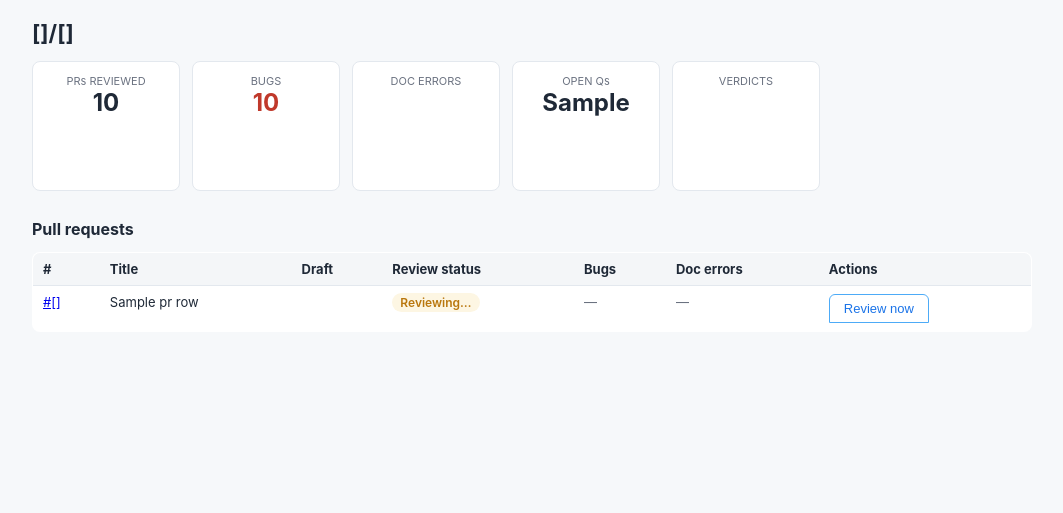
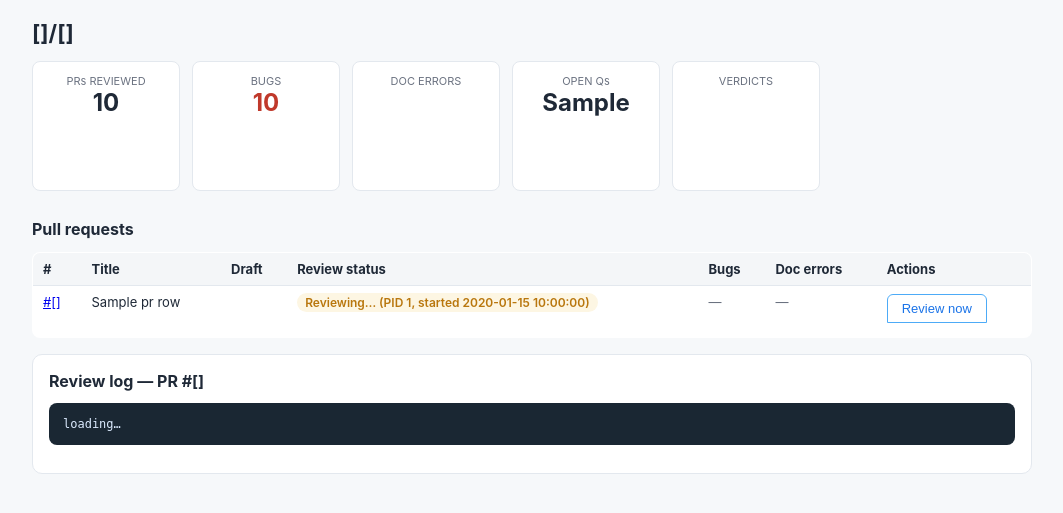
Before and after one commit to letruong272/deepseek-harness-pr-review, a FastAPI app: template web/templates/repo.html in a window 1280 px wide. Shown: the part 40-553 px from the top of the page, without its empty margins (108-1171 px from the left). Run offline with FastAPI, Linux system fonts and the light colour scheme; the template is opened without the code that fills it: most values are stand-ins (such as "Sample title", 1, 10 or a date in 2020).

Commit message:
feat: review status + live log viewer in UI

```diff
--- a/web/metrics.py
+++ b/web/metrics.py
@@ -214,10 +214,13 @@
                 "unavailable": unavailable,
             })
         elif d.exists():
+            info = review_process_info(d)
             rows.append({
                 "pr": n, "title": p.get("title", ""),
                 "draft": bool(p.get("draft")),
                 "status": "reviewing", "rounds": None,
+                "pid": info["pid"] if info else None,
+                "started_at": info["started_at"] if info else None,
                 "bugs": None, "doc_errors": None,
                 "unavailable": unavailable,
             })
@@ -249,3 +252,33 @@
 
     rows.sort(key=lambda r: r["pr"], reverse=True)
     return rows
+
+
+def review_process_info(session_dir: Path) -> dict | None:
+    """PID + started_at of a running review, or None if not running/stale.
+
+    Reads session_dir/review.lock (JSON {pid, started_at}); lock without a
+    live PID is treated as stale (not running).
+    """
+    lock = session_dir / "review.lock"
+    if not lock.exists():
+        return None
+    try:
+        import json as _json
+
+        meta = _json.loads(lock.read_text())
+        pid = int(meta.get("pid", 0))
+        started_at = meta.get("started_at", "")
+    except (ValueError, OSError, _json.JSONDecodeError):
+        return None
+    if pid <= 0:
+        return None
+    try:
+        import os as _os
+
+        _os.kill(pid, 0)
+    except ProcessLookupError:
+        return None
+    except PermissionError:
+        pass
+    return {"pid": pid, "started_at": started_at}
--- a/web/server.py
+++ b/web/server.py
@@ -1,6 +1,7 @@
 """FastAPI app: PR review dashboard + repo auto/manual config management."""
 import json
 import os
+import time
 from pathlib import Path
 
 from fastapi import FastAPI, HTTPException, Request
@@ -197,6 +198,71 @@
     return session_root / owner / repo / f"pr-{n}" / "review.lock"
 
 
+def _write_review_lock(lock: Path) -> None:
+    """Atomically create the review lock with pid + started_at metadata."""
+    data = json.dumps({"pid": os.getpid(),
+                       "started_at": time.strftime("%Y-%m-%dT%H:%M:%S")})
+    fd = os.open(lock, os.O_CREAT | os.O_EXCL | os.O_WRONLY)
+    try:
+        os.write(fd, data.encode())
+    finally:
+        os.close(fd)
+
+
+def review_status(session_root: Path, owner: str, repo: str, n: int) -> dict:
+    """Lock metadata if the review process is alive; stale flag if PID dead."""
+    lock = _review_lock_path(session_root, owner, repo, n)
+    if not lock.exists():
+        return {"running": False, "stale": False}
+    try:
+        meta = json.loads(lock.read_text())
+        pid = int(meta.get("pid", 0))
+    except (json.JSONDecodeError, OSError, ValueError):
+        pid = 0
+    if pid > 0 and _pid_alive(pid):
+        started_at = meta.get("started_at", "")
+        elapsed = None
+        try:
+            from datetime import datetime
+
+            started = datetime.strptime(started_at, "%Y-%m-%dT%H:%M:%S")
+            elapsed = int((datetime.now() - started).total_seconds())
+        except ValueError:
+            pass
+        return {"running": True, "pid": pid, "started_at": started_at,
+                "elapsed_seconds": elapsed}
+    return {"running": False, "stale": True}
+
+
+def _pid_alive(pid: int) -> bool:
+    try:
+        os.kill(pid, 0)
+        return True
+    except ProcessLookupError:
+        return False
+    except PermissionError:
+        return True
+
+
+@app.get("/api/repos/{owner}/{repo}/pr/{pr}/review/status")
+def review_status_api(owner: str, repo: str, pr: int):
+    return review_status(_session_root(), owner, repo, pr)
+
+
+@app.get("/api/repos/{owner}/{repo}/pr/{pr}/review/log")
+def review_log_api(owner: str, repo: str, pr: int, lines: int = 200):
+    path = _session_root() / owner / repo / f"pr-{pr}" / "review.log"
+    log_text = ""
+    if path.exists():
+        try:
+            log_text = "\n".join(path.read_text(errors="replace")
+                                 .splitlines()[-max(1, min(lines, 2000)):])
+        except OSError:
+            log_text = ""
+    return {"log": log_text,
+            "running": review_status(_session_root(), owner, repo, pr)["running"]}
+
+
 @app.post("/api/repos/{owner}/{repo}/pr/{pr}/review")
 def trigger_review(owner: str, repo: str, pr: int):
     """Run a review synchronously using the repo's autoreview config."""
@@ -215,18 +281,37 @@
 
     lock = _review_lock_path(_session_root(), owner, repo, pr)
     lock.parent.mkdir(parents=True, exist_ok=True)
+    if lock.exists() and review_status(_session_root(), owner, repo, pr)["running"]:
+        status = review_status(_session_root(), owner, repo, pr)
+        raise HTTPException(
+            status_code=409,
+            detail=(f"review already running — PID {status['pid']}, "
+                    f"started {status['started_at']} "
+                    f"({status['elapsed_seconds']}s ago)"))
+    if lock.exists():  # stale lock → dọn và chạy lại
+        try:
+            lock.unlink()
+        except OSError:
+            pass
     try:
-        lock.touch(exist_ok=False)
+        _write_review_lock(lock)
     except FileExistsError:
         raise HTTPException(status_code=409,
                             detail=f"review already running for #{pr}")
+
+    import contextlib
+
+    log_path = lock.parent / "review.log"
     try:
-        args = [f"{owner}/{repo}", str(pr), "--force"]
-        if cfg.get("skip_human", True):
-            args.append("--skip-human")
-        if not cfg.get("post_comment", True):
-            args.append("--no-post")
-        exit_code = run_main(args)
+        with open(log_path, "w") as logf:
+            with contextlib.redirect_stdout(logf), \
+                    contextlib.redirect_stderr(logf):
+                args = [f"{owner}/{repo}", str(pr), "--force"]
+                if cfg.get("skip_human", True):
+                    args.append("--skip-human")
+                if not cfg.get("post_comment", True):
+                    args.append("--no-post")
+                exit_code = run_main(args)
     finally:
         try:
             lock.unlink()
--- a/web/static/style.css
+++ b/web/static/style.css
@@ -60,3 +60,9 @@
 .tag.auto { background: #27ae60; color: #fff; font-size: 10px; padding: 1px 6px;
             border-radius: 8px; margin-left: 6px; }
 a.card.auto { border-style: dashed; }
+.review-msg { margin-top: 6px; font-size: 12px; color: #6b7280; }
+.review-msg.warn { color: #b9770e; }
+.review-log-panel { margin-top: 16px; }
+.review-log { background: #1a2733; color: #dbeafe; padding: 14px; border-radius: 8px;
+              overflow-x: auto; font-size: 12px; max-height: 400px; overflow-y: auto;
+              white-space: pre-wrap; word-break: break-word; }
--- a/web/templates/repo.html
+++ b/web/templates/repo.html
@@ -33,7 +33,7 @@
         {% if p.status == 'reviewed' %}
           <span class="verdict v-pass">Reviewed · {{ p.rounds }} round{{ 's' if p.rounds != 1 }}</span>
         {% elif p.status == 'reviewing' %}
-          <span class="verdict v-partial">Reviewing…</span>
+          <span class="verdict v-partial">Reviewing…{% if p.pid %} (PID {{ p.pid }}{% if p.started_at %}, started {{ p.started_at }}{% endif %}){% endif %}</span>
         {% else %}
           <span class="verdict v-unlisted">Not reviewed</span>
         {% endif %}
@@ -49,11 +49,43 @@
                 onclick="triggerReview({{ p.pr }}, this)">
           {% if p.status == 'reviewed' %}Re-review{% else %}Review now{% endif %}
         </button>
+        <div id="review-msg-{{ p.pr }}" class="review-msg"></div>
       </td>
     </tr>
   {% endfor %}
   </tbody>
 </table>
+
+{% for p in pr_rows %}
+{% if p.status == 'reviewing' %}
+<div class="config-block review-log-panel" id="log-panel-{{ p.pr }}">
+  <h2>Review log — PR #{{ p.pr }}</h2>
+  <pre id="review-log-{{ p.pr }}" class="review-log">loading…</pre>
+</div>
+<script>
+(function() {
+  const pr = {{ p.pr }};
+  const pre = document.getElementById("review-log-" + pr);
+  const panel = document.getElementById("log-panel-" + pr);
+  let timer;
+  async function refresh() {
+    try {
+      const r = await fetch(`/api/repos/{{ repo.owner }}/{{ repo.repo }}/pr/${pr}/review/log?lines=200`);
+      const data = await r.json();
+      pre.textContent = data.log || "(no output yet)";
+      if (data.running) {
+        timer = setTimeout(refresh, 3000);
+      } else {
+        clearTimeout(timer);
+        setTimeout(() => location.reload(), 5000);
+      }
+    } catch (e) { timer = setTimeout(refresh, 3000); }
+  }
+  refresh();
+})();
+</script>
+{% endif %}
+{% endfor %}
 
 <script>
 const verdictData = {{ verdict_json | safe }};
@@ -74,12 +106,20 @@
   btn.disabled = true;
   const original = btn.textContent;
   btn.textContent = "Running…";
+  const msgEl = document.getElementById("review-msg-" + pr);
   try {
     const r = await fetch(`/api/repos/{{ repo.owner }}/{{ repo.repo }}/pr/${pr}/review`,
                           {method: "POST"});
     if (!r.ok) {
       const data = await r.json().catch(() => ({}));
-      alert(data.detail || "review failed");
+      if (r.status === 409 && data.detail) {
+        if (msgEl) {
+          msgEl.textContent = data.detail;
+          msgEl.className = "review-msg warn";
+        }
+      } else {
+        alert(data.detail || "review failed");
+      }
       btn.textContent = original;
       btn.disabled = false;
       return;
```
Also changed, not shown: tests/test_server.py (+55 -1 lines), web/templates/pr.html (+41 -1 lines).
